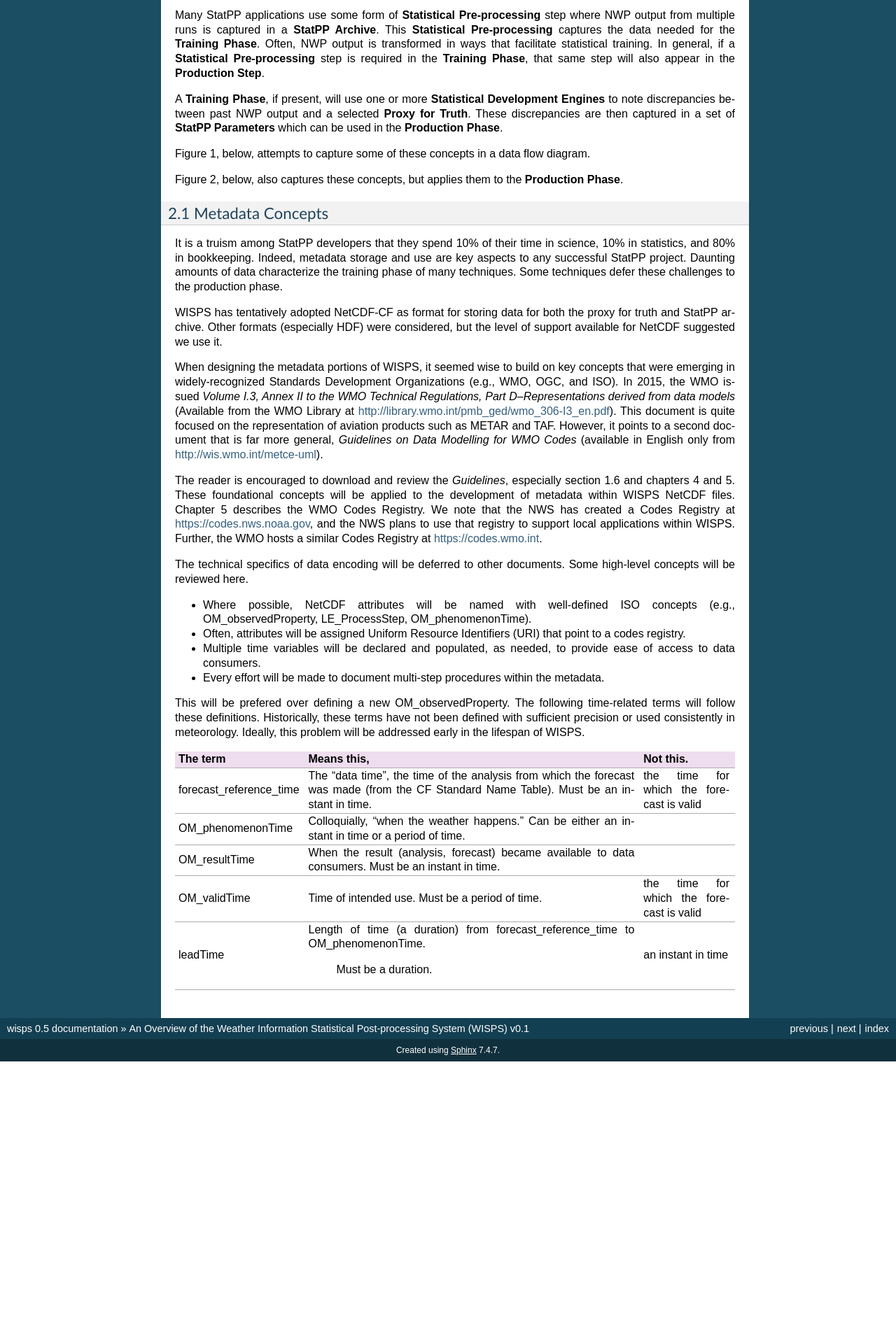
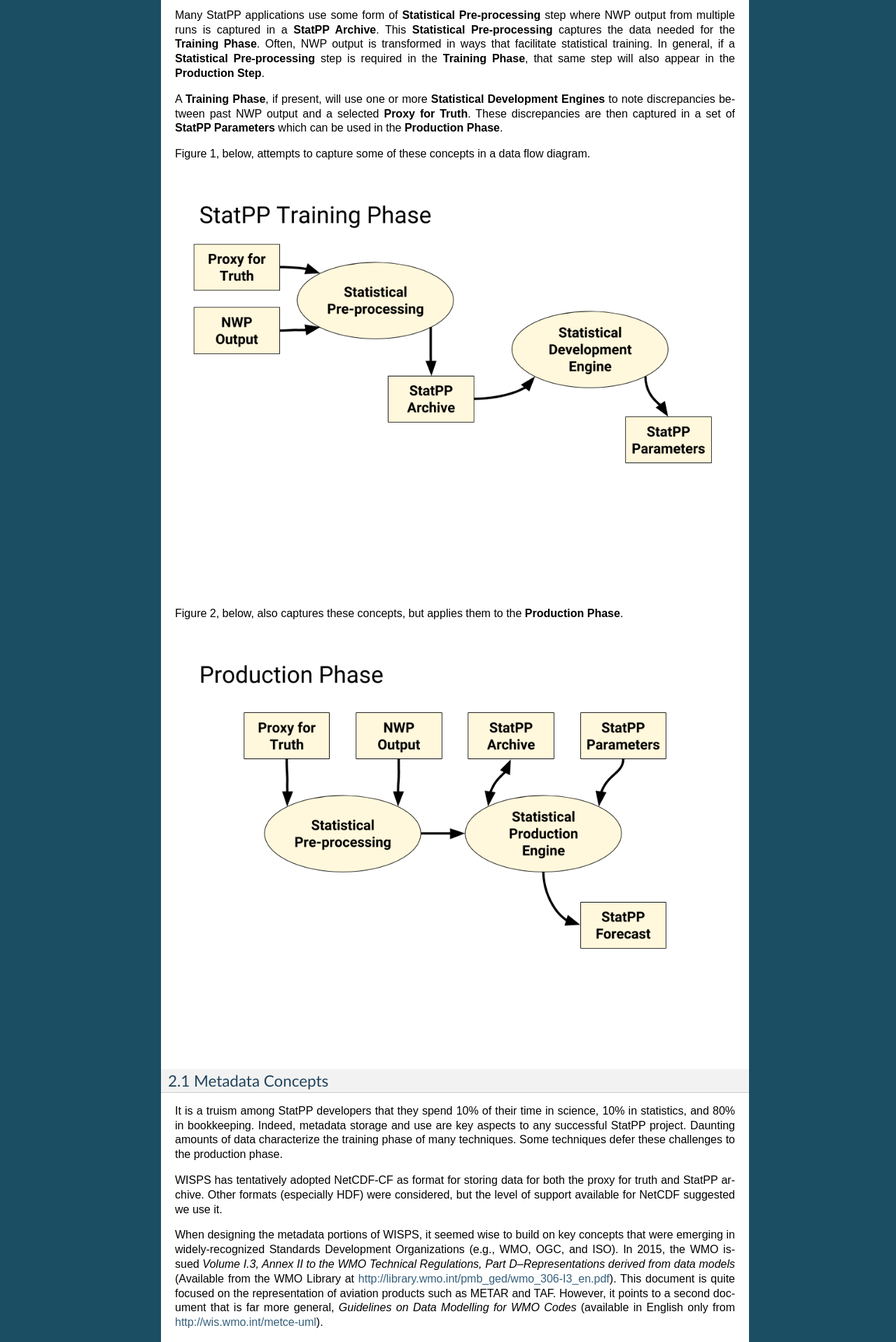
Before and after one commit to NOAA-MDL/CAMPS, a Sphinx documentation site: the page built from docs/source/overview/index.rst, in a window 1280 px wide. Shown: the part 1247-3165 px from the top of the page at 70% size. Built offline with Sphinx 7.4.7, drawn with Linux system fonts in a browser that asks for light colours; pages that are not in the unit, such as notebooks, are missing from menus; before the commit the page ends 2764 px from its top, so only the background shows below that.

Commit message:
VLab Issue #37642 - Fix image coding
Former-commit-id: aecda9abfb3eacf9d4585bae839f4d531a67c71a

```diff
--- a/docs/source/overview/index.rst
+++ b/docs/source/overview/index.rst
@@ -44,11 +44,11 @@ A **Training Phase**, if present, will use one or more **Statistical Development
 
 Figure 1, below, attempts to capture some of these concepts in a data flow diagram.
 
-.. image StatPPTrainingPhasev0.1.png
+.. image:: StatPPTrainingPhasev0.1.png
 
 Figure 2, below, also captures these concepts, but applies them to the **Production Phase**.
 
-.. image StatPPProductionPhasev0.1.png
+.. image:: StatPPProductionPhasev0.1.png
 
 2.1  Metadata Concepts
 ======================
```
